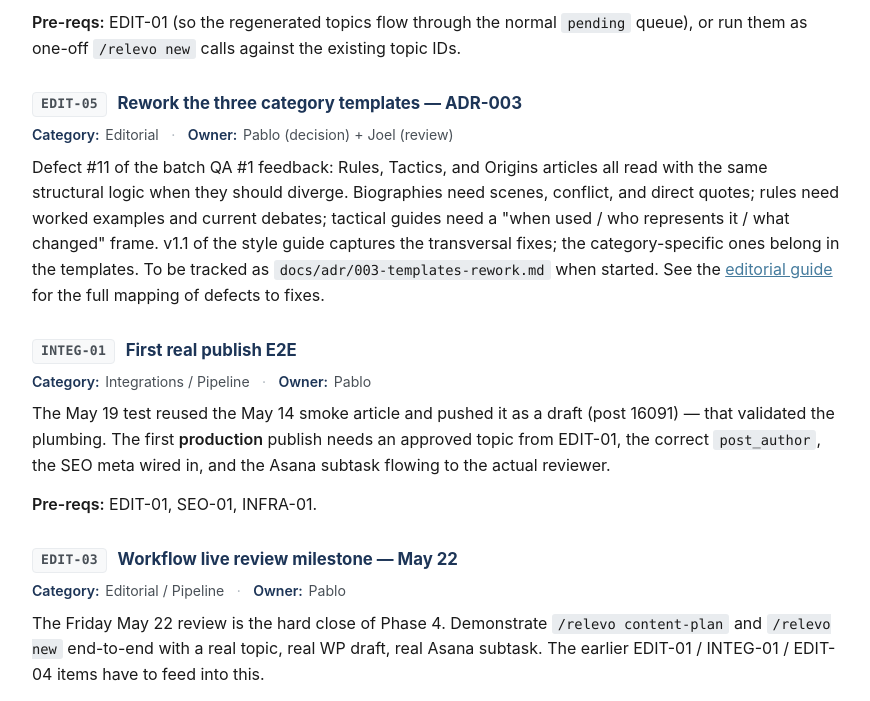
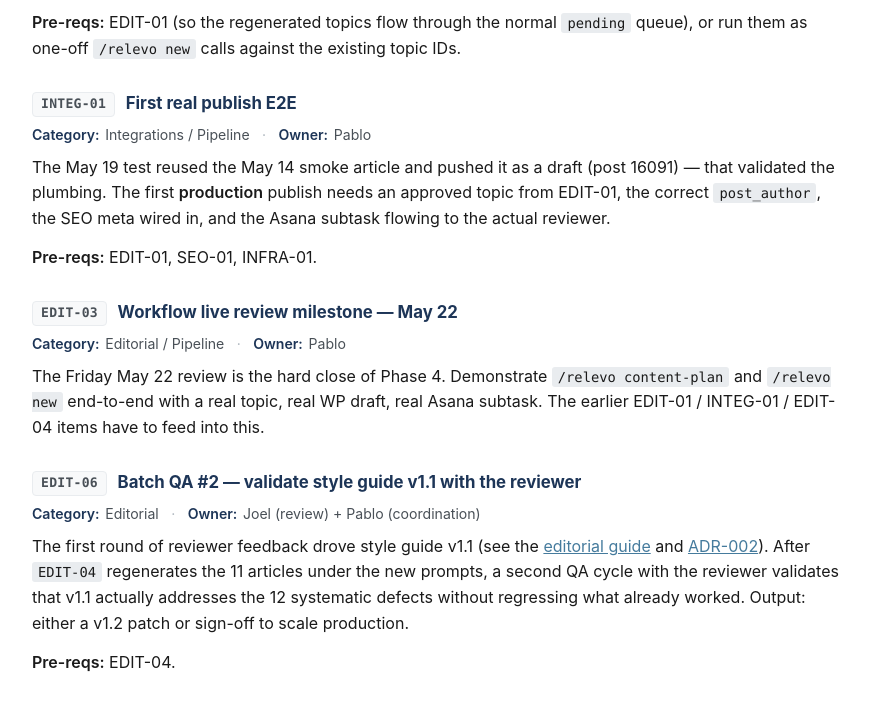
Before and after one commit to jpwaimann/relevo-content, a plain HTML site: page docs/backlog.html in a window 1280 px wide. Shown: the part 1694-2395 px from the top of the page, without its empty margins (202-1072 px from the left). Drawn offline with Linux system fonts and the light colour scheme.

Commit message:
docs: templates v2 rework + ADR-005 + smoke test v1.1
Closes EDIT-05 (defect #11 of Joel's batch QA #1 feedback: bio, rule
and tactical guide all read with the same structural logic). Three
templates reworked to diverge editorially on four axes.

Templates v2.0:
  prompts/rules_template.md     pillar vs sub-rule separation; scene
                                anchor obligatory for sub-rules;
                                "Polémicas y debates" optional section;
                                tighter word counts.
  prompts/tactics_template.md   fixed per-item schema (what/when/who/
                                what changed); obligatory "Cómo ha
                                evolucionado"; toma-de-postura section.
  prompts/origins_template.md   flexible narrative blocks (inventory of
                                12 anchors) replacing rigid Birthplace
                                /Childhood/Career/Palmarés cronologic;
                                2-5 verified direct quotes mandatory;
                                FAQs banned from obvious (age,
                                nationality, birthplace).

Decision record:
  docs/adr/005-templates-v2-rework.md

Validation:
  runs/smoke-v1-1-tiebreak-1779298120/
    article.html      1424 words, 35-word intro, 6 bold spans all 5-7
                      consecutive words, 0 paragraphs over 60 words,
                      6 curiosity-driven FAQs
    critique_v1_1.json  automated self-check against style guide v1.1
                        passed in one shot

Closes EDIT-05.

Co-Authored-By: Claude Opus 4.7 (1M context) <noreply@anthropic.com>

```diff
--- a/docs/backlog.html
+++ b/docs/backlog.html
@@ -102,14 +102,6 @@
 </p>
 <p>After the reviewer's batch QA #1 feedback (Asana task <code>1214815492685881</code>) was incorporated as style guide v1.1 on May 20, the original 11 articles are obsolete. They must be regenerated under the new prompts before any of them ships, including a WebSearch fact-check pass to fix the per-article factual errors (Alcaraz palmarés through May 2026, Topuria as lightweight after the Oliveira KO, Wenger law tested in the Canadian league, etc. — see <a href="https://github.com/jpwaimann/relevo-content/blob/main/prompts/joel-feedback-v1.md"><code>prompts/joel-feedback-v1.md</code></a> for the per-article list). Closes the Phase 4 quality loop.</p>
 <p><strong>Pre-reqs:</strong> EDIT-01 (so the regenerated topics flow through the normal <code>pending</code> queue), or run them as one-off <code>/relevo new</code> calls against the existing topic IDs.</p>
-
-<h3><span class="item-code">EDIT-05</span> Rework the three category templates — ADR-003</h3>
-<p class="item-meta">
-  <span class="label">Category:</span>Editorial
-  <span class="sep">·</span>
-  <span class="label">Owner:</span>Pablo (decision) + Joel (review)
-</p>
-<p>Defect #11 of the batch QA #1 feedback: Rules, Tactics, and Origins articles all read with the same structural logic when they should diverge. Biographies need scenes, conflict, and direct quotes; rules need worked examples and current debates; tactical guides need a "when used / who represents it / what changed" frame. v1.1 of the style guide captures the transversal fixes; the category-specific ones belong in the templates. To be tracked as <code>docs/adr/003-templates-rework.md</code> when started. See the <a href="editorial-guide.html">editorial guide</a> for the full mapping of defects to fixes.</p>
 
 <h3><span class="item-code">INTEG-01</span> First real publish E2E</h3>
 <p class="item-meta">
@@ -288,6 +280,8 @@
 <p>For completeness — these were open at some point during May and have since closed.</p>
 
 <ul class="resolved-list">
+  <li><strong>EDIT-05 — Templates v2 rework (Rules/Tactics/Origins)</strong> (May 20) — defect #11 of Joel's batch QA #1 feedback closed by reworking the three category templates to diverge editorially on four axes (voice, central question, structure, mandatory third layer). Rules v2 separates pillar from sub-rule and adds scene anchor + "Polémicas y debates"; Tactics v2 introduces a fixed per-item schema (what / when / who / what changed) + obligatory "Cómo ha evolucionado"; Origins v2 replaces the rigid chronological skeleton with flexible narrative blocks anchored in scenes, mandatory verified direct quotes, and curiosity-driven FAQs (banning the v1.0 obvious questions about age and nationality). Full rationale in <a href="https://github.com/jpwaimann/relevo-content/blob/main/docs/adr/005-templates-v2-rework.md">ADR-005</a>. Validated by a smoke test on <code>tie-break-quinto-set</code> under v1.1 + v2 that passed the automated style-guide self-check in one shot.</li>
+  <li><strong>Smoke test v1.1 — tie-break quinto set</strong> (May 20) — first article generated under style guide v1.1 + rules_template v2 (sub-rule of rule-evolution kind). 1424 words, 35-word intro between H1 and first H2, six bold spans all in the 5-7 consecutive words range, zero paragraphs above 60 words, six FAQs of real curiosity (no "what is" / "how old"). Demonstrates that the v1.1 + v2 combination produces structurally different output from the v1.0 batch on the same kind of topic. Artifacts in <code>runs/smoke-v1-1-tiebreak-1779298120/</code>. Awaits Joel QA #2 for editorial validation.</li>
   <li><strong>EDIT-10 — Sport-list coverage for Álex Palou</strong> (May 20) — resolved by expanding the sport list from 24 → 26 with two umbrella hubs (<code>Más motor</code> covering IndyCar/NASCAR/Formula E/endurance and <code>Más deporte</code> for future minoritarian sports), aligning the skill with the homonymous live sections on relevo.com. Palou re-classified under <code>Más motor</code> / sub_hub <code>indycar</code> and unblocked (<code>status=pending_review</code>). Full rationale + alternatives considered in <a href="https://github.com/jpwaimann/relevo-content/blob/main/docs/adr/004-umbrella-hubs-mas-motor-mas-deporte.md">ADR-004</a>. Two follow-up backlog items spawned: <code>INTEG-05</code> (dynamic regulation fetch for umbrella hubs), <code>INTEG-06</code> (verify WP category mapping before first publish).</li>
   <li><strong>EDIT-02 — Style guide v1.1</strong> (May 20) — reviewer feedback on the May 15 batch (Asana task <code>1214815492685881</code>, 12 subtasks, 23 attachments) landed and was incorporated into <a href="https://github.com/jpwaimann/relevo-content/blob/main/prompts/style_guide.md"><code>prompts/style_guide.md</code></a> v1.1. The 12 systematic editorial defects identified across the 11 articles drove 11 new rules; the twelfth (template divergence) is deferred to ADR-003 / EDIT-05. The biggest single change is the reinterpretation of bold formatting: 5-7 consecutive words forming a complete idea, one per paragraph — not scattered single words. Full details in the <a href="editorial-guide.html">editorial guide</a> and <a href="https://github.com/jpwaimann/relevo-content/blob/main/docs/adr/002-style-guide-v1-1.md">ADR-002</a>. Source feedback consolidated at <a href="https://github.com/jpwaimann/relevo-content/blob/main/prompts/joel-feedback-v1.md"><code>prompts/joel-feedback-v1.md</code></a>.</li>
   <li><strong>First fully autonomous E2E production run</strong> (May 19, late PM) — inventory row 5 (Fútbol / rules / penalti) processed end-to-end through every pipeline stage without human intervention. Final quality score 91, WP post 16100 in <code>pending</code>, inventory advanced to <code>status=review</code>. Validated that all stages wired together work in sequence on a real topic. Two minor invocation-side issues caught and resolved (<code>update_table_row</code> argument shape, schema column indexing for hand-written calls). Full details in <a href="test-journal.html">test journal</a>.</li>
```
Also changed, not shown: 5 other files.
